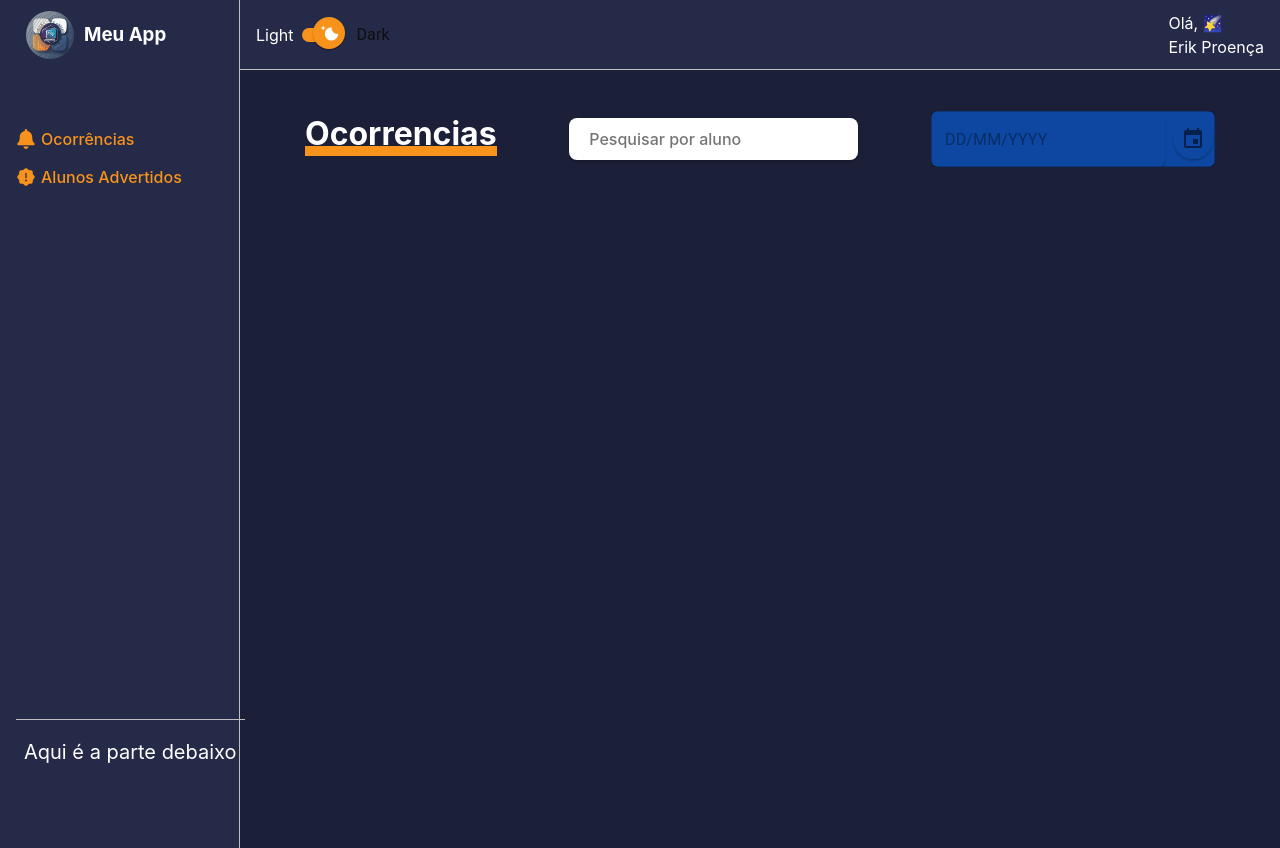
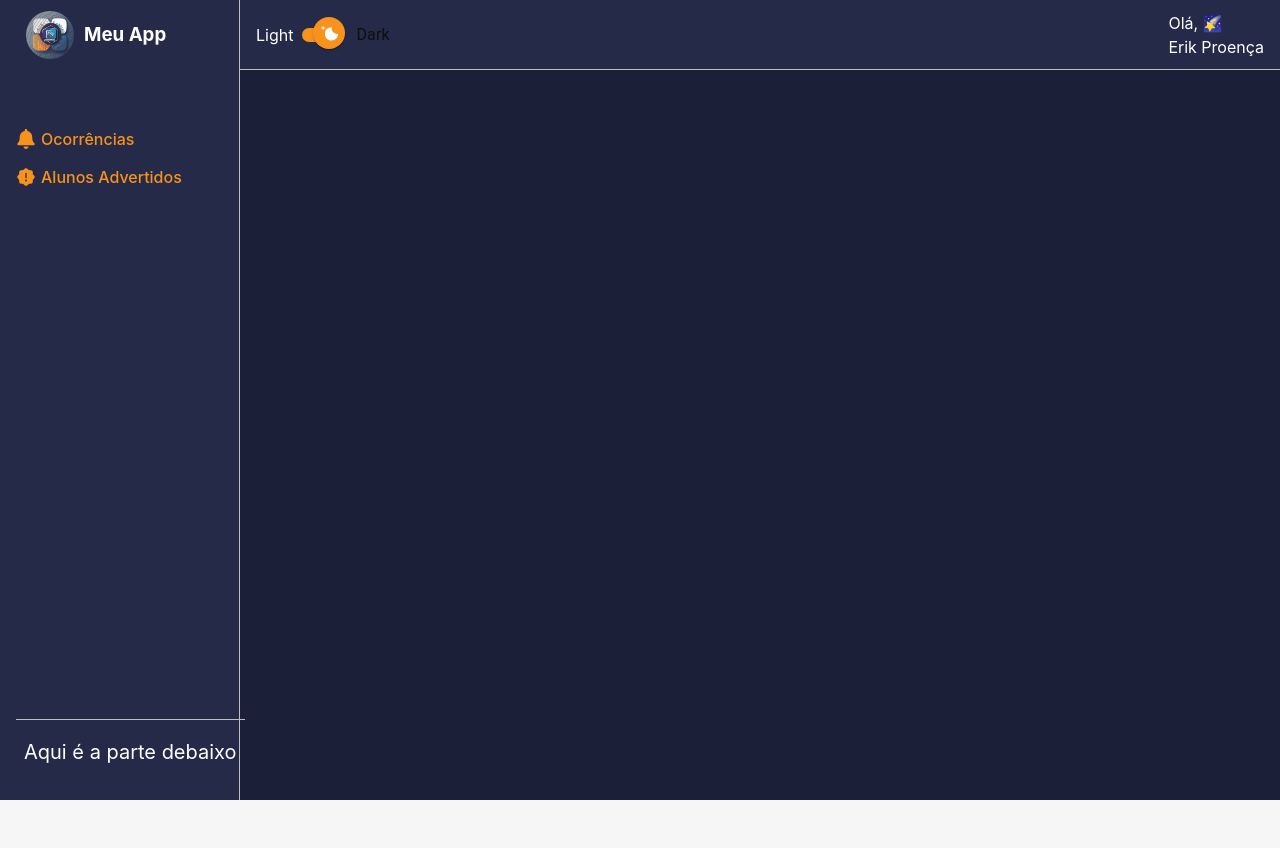
Before and after one commit to kirestein/managment-of-schools-incidents, a React (Vite) app: page / in a window 1280 px wide. After the commit the page ends 800 px from the top, so only its background shows below. Built offline with nearby package versions, Linux system fonts and the light colour scheme.

Commit message:
[update] Insert Route in App.tsx

```diff
--- a/src/App.tsx
+++ b/src/App.tsx
@@ -5,15 +5,14 @@ import Layout from './components/Layout'
 import dark from './styles/themes/dark'
 import light from './styles/themes/light'
 import Ocorrencias from './pages/Ocorrencias'
+import Routes from './routes'
 
 export default class App extends Component {
   render() {
     return (
       <ThemeProvider theme={dark}>
         <GlobalStyles />
-        <Layout>
-          <Ocorrencias />
-        </Layout>
+        <Routes />
       </ThemeProvider>
     )
   }
```
